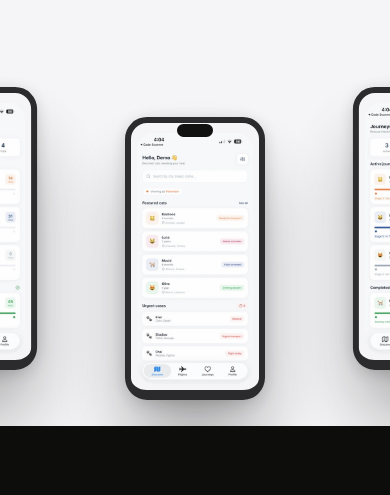
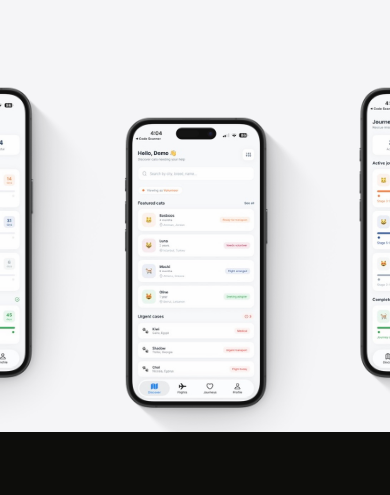
Before and after one commit to HWezyrmas/hopetails, a plain HTML site: page index.html in a window 390 px wide. Shown: the part 5103-5598 px from the top of the page. Drawn offline with nearby package versions, Linux system fonts and the light colour scheme; a web font is replaced by a local one.

Commit message:
Restore PNG hardware overlay — Apple's exact technique with our mockup
Use iphone-mockup.png exactly as Apple uses their hardware PNG:
- Device container = phone body only (286x578px)
- PNG (566x802 scaled to 501x710 at 0.885 factor) positioned top:0 left:0
  shadow overflows right into gap — next phone's hw renders on top (DOM order)
- Screen (256x548) absolutely positioned at pixel-precise coordinates
  from measured PNG screen opening (x=19-308, y=20-639) × 0.885
- gap: 33px (Apple's exact value)
- CSS Grid justify-content:center handles centering natively

Co-Authored-By: Claude Sonnet 4.6 <noreply@anthropic.com>

```diff
--- a/index.html
+++ b/index.html
@@ -917,31 +917,30 @@
       --ph-w: 286px;
       --ph-h: 578px;
       --ph-offset: 60px;
-      gap: 24px;
+      gap: 33px;      /* Apple's exact gap */
       padding-bottom: 96px;
     }
 
-    /* Each phone — Apple's .device: flex center so screen is centered behind frame */
+    /* Each phone (Apple's .hero-iphone-lockup + .device) */
     .phone-device {
       position: relative;
-      display: flex;
-      justify-content: center;
-      align-items: center;
-      width: var(--ph-w);
+      width: var(--ph-w);   /* phone body only — PNG shadow overflows naturally */
       height: var(--ph-h);
     }
 
     /* Apple W-pattern: odd phones sit lower */
     .phone-device:nth-child(odd) { margin-top: var(--ph-offset); }
 
-    /* Screen content — sits behind the frame (Apple's .device-screen) */
+    /* Screen content (Apple's .device-screen) — z:1, behind the PNG */
     .phone-screen {
-      position: relative;
+      position: absolute;
+      /* iphone-mockup.png (566×802) scaled to 501×710 (device width=286px)
+         screen opening at x=19–308, y=20–639 in original → ×0.885 scale */
+      top: 18px; left: 17px;
+      width: 256px; height: 548px;
+      border-radius: 20px;
+      overflow: hidden;
       z-index: 1;
-      width: calc(var(--ph-w) - 24px);
-      height: calc(var(--ph-h) - 32px);
-      border-radius: 34px;
-      overflow: hidden;
     }
     .phone-screen img {
       width: 100%; height: 100%;
@@ -949,34 +948,15 @@
       display: block;
     }
 
-    /* Phone frame overlay — transparent center, dark border = bezel (Apple's .device-hardware) */
+    /* Hardware PNG (Apple's .device-hardware) — z:2, positioned top-left, overflows right */
+    /* PNG 566×802 → scaled 501×710 at device width 286px (phone body=323px, scale=0.885) */
     .phone-hw {
       position: absolute;
-      inset: 0;
+      top: 0; left: 0;
+      width: 501px; height: 710px;
+      background: url('iphone-mockup.png') no-repeat 0 0 / 501px 710px;
       z-index: 2;
-      border-radius: 44px;
-      border: 12px solid #1C1C1E;
-      border-bottom-width: 20px;
-      box-sizing: border-box;
-      background: transparent;
-      box-shadow:
-        0 50px 80px -10px rgba(0,0,0,0.40),
-        0  4px 20px  -4px rgba(0,0,0,0.28),
-        0  0   0     1px rgba(255,255,255,0.07);
       pointer-events: none;
-    }
-
-    /* Dynamic Island */
-    .phone-island {
-      position: absolute;
-      top: 14px;
-      left: 50%;
-      transform: translateX(-50%);
-      width: 72px;
-      height: 26px;
-      background: #000;
-      border-radius: 20px;
-      z-index: 3;
     }
 
     /* ================================
@@ -1358,10 +1338,10 @@
 
       /* App Showcase */
       #roles { padding: 64px 0 0; overflow: hidden; }
-      .phone-showcase { --ph-w: 140px; --ph-h: 283px; --ph-offset: 30px; gap: 12px; padding-bottom: 64px; }
-      .phone-hw { border-width: 6px; border-bottom-width: 10px; border-radius: 22px; }
-      .phone-screen { border-radius: 17px; }
-      .phone-island { width: 36px; height: 13px; top: 7px; border-radius: 10px; }
+      /* Mobile: scale device to ~143px wide (×0.5 from desktop 286px) */
+      .phone-showcase { --ph-w: 143px; --ph-h: 289px; --ph-offset: 30px; gap: 16px; padding-bottom: 64px; }
+      .phone-screen { top: 9px; left: 8px; width: 128px; height: 274px; border-radius: 10px; }
+      .phone-hw { width: 250px; height: 355px; background-size: 250px 355px; }
       .roles-header { margin-bottom: 52px; padding: 0 24px; }
       .roles-header h2 { font-size: 40px; line-height: 1.025; letter-spacing: 0; }
 
@@ -1783,31 +1763,26 @@
       <figure class="phone-device">
         <div class="phone-screen"><img src="app1.jpeg" alt="Flights" /></div>
         <div class="phone-hw"></div>
-        <div class="phone-island"></div>
       </figure>
 
       <figure class="phone-device">
         <div class="phone-screen"><img src="app3.jpeg" alt="Journeys" /></div>
         <div class="phone-hw"></div>
-        <div class="phone-island"></div>
       </figure>
 
       <figure class="phone-device">
         <div class="phone-screen"><img src="app2.jpeg" alt="Discover" /></div>
         <div class="phone-hw"></div>
-        <div class="phone-island"></div>
       </figure>
 
       <figure class="phone-device">
         <div class="phone-screen"><img src="app3.jpeg" alt="Journeys" /></div>
         <div class="phone-hw"></div>
-        <div class="phone-island"></div>
       </figure>
 
       <figure class="phone-device">
         <div class="phone-screen"><img src="app1.jpeg" alt="Flights" /></div>
         <div class="phone-hw"></div>
-        <div class="phone-island"></div>
       </figure>
 
     </div>
```
